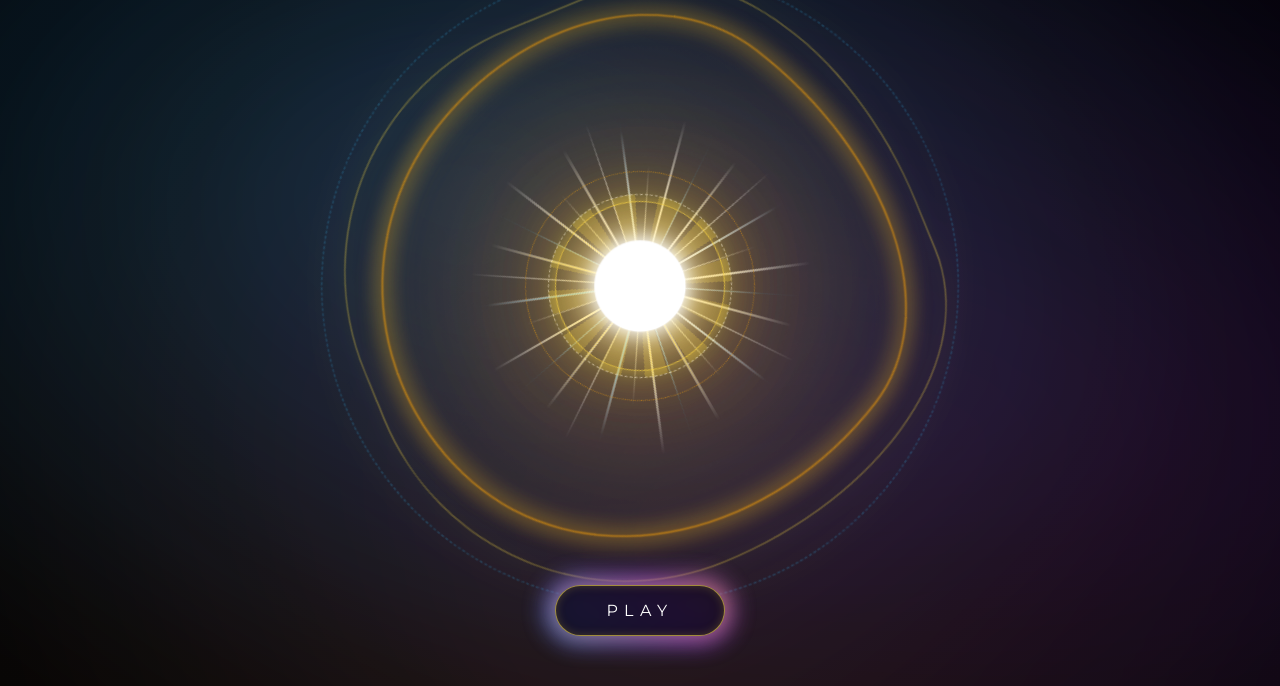
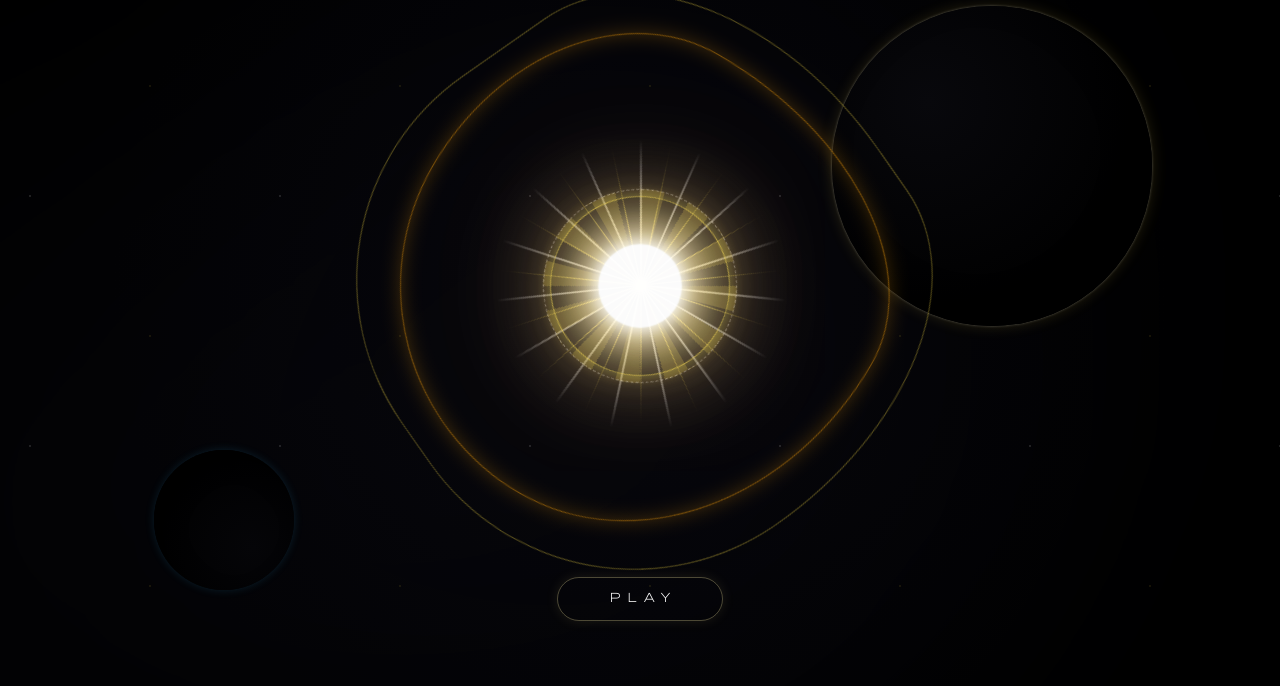
Before and after one commit to ishizawaluck-lang/RNG, a plain HTML site: page index.html in a window 1280 px wide. Shown: the part 114-800 px from the top of the page. Drawn offline with nearby package versions, Linux system fonts and the light colour scheme.

Commit message:
Update index.html

```diff
--- a/index.html
+++ b/index.html
@@ -3,11 +3,11 @@
 <head>
     <meta charset="UTF-8">
     <meta name="viewport" content="width=device-width, initial-scale=1.0">
-    <title>ASTRAL RESONANCE: MYTHIC RNG</title>
-    <!-- Google Fonts: Cinzel Decorative & Montserrat -->
+    <title>ASTRAL</title>
+    <!-- Google Fonts: Syncopate & Montserrat -->
     <link rel="preconnect" href="https://fonts.googleapis.com">
     <link rel="preconnect" href="https://fonts.gstatic.com" crossorigin>
-    <link href="https://fonts.googleapis.com/css2?family=Cinzel+Decorative:wght@700;900&family=Montserrat:wght@200;400&display=swap" rel="stylesheet">
+    <link href="https://fonts.googleapis.com/css2?family=Montserrat:wght@100;200;300&family=Syncopate:wght@400;700&display=swap" rel="stylesheet">
 
     <style>
         * {
@@ -21,7 +21,7 @@
             height: 100%;
             overflow: hidden;
             font-family: 'Montserrat', sans-serif;
-            background-color: #020205;
+            background-color: #000000;
             color: #ffffff;
         }
 
@@ -33,35 +33,71 @@
             flex-direction: column;
             justify-content: space-between;
             align-items: center;
-            background: radial-gradient(circle at center, #110d24 0%, #05040a 60%, #020205 100%);
+            background: radial-gradient(circle at center, #050508 0%, #000000 70%);
             perspective: 1200px;
             overflow: hidden;
-            padding: 30px 0;
+            padding: 40px 0;
         }
 
-        /* === 1. 背景の宇宙と青白い星雲 === */
-        .nebula-bg {
+        /* === 2. 漆黒の背景とダークな星雲 === */
+        .deep-space-bg {
             position: absolute;
-            inset: -30%;
-            width: 160%;
-            height: 160%;
+            inset: -20%;
+            width: 140%;
+            height: 140%;
             background:
-                radial-gradient(ellipse at 40% 40%, rgba(56, 189, 248, 0.22) 0%, transparent 50%),
-                radial-gradient(ellipse at 70% 60%, rgba(147, 51, 234, 0.18) 0%, transparent 50%),
-                radial-gradient(ellipse at 50% 80%, rgba(245, 158, 11, 0.12) 0%, transparent 60%);
-            opacity: 0.85;
-            filter: blur(70px);
+                radial-gradient(circle at 50% 50%, rgba(10, 10, 20, 0.8) 0%, transparent 60%),
+                radial-gradient(ellipse at 30% 70%, rgba(20, 20, 35, 0.4) 0%, transparent 50%);
+            opacity: 0.5;
+            filter: blur(80px);
             z-index: 1;
-            animation: nebulaDrift 15s ease-in-out infinite alternate;
             pointer-events: none;
         }
 
-        @keyframes nebulaDrift {
-            0% { transform: scale(1) translate(0, 0); }
-            100% { transform: scale(1.08) translate(-2%, 2%); }
+        /* 微細な星々 */
+        .stars-layer {
+            position: absolute;
+            inset: 0;
+            z-index: 2;
+            pointer-events: none;
+            background-image:
+                radial-gradient(1px 1px at 30px 60px, rgba(255,255,255,0.7), transparent),
+                radial-gradient(1px 1px at 150px 200px, rgba(253,224,71,0.5), transparent),
+                radial-gradient(1.2px 1.2px at 280px 110px, rgba(255,255,255,0.6), transparent);
+            background-size: 250px 250px;
+            opacity: 0.6;
         }
 
-        /* === ヘッダー：タイトル ===. */
+        /* === 3. 惑星（シルエット・天体）の追加 === */
+        .planet {
+            position: absolute;
+            border-radius: 50%;
+            z-index: 3;
+            pointer-events: none;
+        }
+
+        /* 巨大なメイン惑星（右奥） */
+        .planet-main {
+            top: 15%;
+            right: 10%;
+            width: 320px;
+            height: 320px;
+            background: radial-gradient(circle at 30% 30%, #08080c 0%, #000000 70%);
+            /* コアからの逆光によるエッジの極細ゴールド/ホワイトの光輪 */
+            box-shadow: inset -15px -15px 30px rgba(0,0,0,0.9), 0 0 15px rgba(253, 224, 71, 0.15), 0 0 3px rgba(255, 255, 255, 0.3);
+        }
+
+        /* 小さな衛星（左下） */
+        .planet-sub {
+            bottom: 12%;
+            left: 12%;
+            width: 140px;
+            height: 140px;
+            background: radial-gradient(circle at 70% 70%, #050508 0%, #000000 80%);
+            box-shadow: inset 10px 10px 20px rgba(0,0,0,0.9), 0 0 10px rgba(56, 189, 248, 0.15);
+        }
+
+        /* === 1. ヘッダー：極細・超広間隔のタイトル === */
         .header-area {
             position: relative;
             z-index: 10;
@@ -70,153 +106,116 @@
         }
 
         .game-title {
-            font-family: 'Cinzel Decorative', serif;
-            font-size: clamp(1.2rem, 3vw, 2.4rem);
-            font-weight: 900;
-            letter-spacing: 0.4em;
+            font-family: 'Syncopate', sans-serif;
+            font-size: clamp(1.8rem, 4vw, 3rem);
+            font-weight: 100;
+            letter-spacing: 0.65em;
             text-transform: uppercase;
-            background: linear-gradient(135deg, #ffffff 20%, #fde047 60%, #ca8a04 100%);
-            -webkit-background-clip: text;
-            -webkit-text-fill-color: transparent;
-            text-shadow: 0 0 20px rgba(253, 224, 71, 0.4);
+            color: #ffffff;
+            text-shadow: 0 0 15px rgba(255, 255, 255, 0.4), 0 0 30px rgba(253, 224, 71, 0.2);
+            padding-left: 0.65em; /* letter-spacing分のズレ相殺 */
         }
 
-        /* === 2. 魔法陣コアの完全再現（センター配置） ===. */
+        /* === 中央：神聖な太陽の魔法陣コア === */
         .magic-circle-container {
             position: absolute;
             top: 50%;
             left: 50%;
-            width: 650px;
-            height: 650px;
-            margin: -325px 0 0 -325px;
-            z-index: 3;
+            width: 600px;
+            height: 600px;
+            margin: -300px 0 0 -300px;
+            z-index: 4;
             display: flex;
             justify-content: center;
             align-items: center;
             pointer-events: none;
         }
 
-        /* ① 中心：目もくらむ純白の太陽（Core） */
         .sun-core {
             position: absolute;
-            width: 90px;
-            height: 90px;
+            width: 80px;
+            height: 80px;
             background: #ffffff;
             border-radius: 50%;
             box-shadow:
                 0 0 15px #ffffff,
                 0 0 35px #ffffff,
                 0 0 70px #fef08a,
-                0 0 110px #f59e0b,
-                0 0 160px rgba(245, 158, 11, 0.7),
-                0 0 220px rgba(217, 70, 239, 0.4);
+                0 0 120px #f59e0b,
+                0 0 180px rgba(245, 158, 11, 0.6);
             z-index: 10;
-            animation: corePulse 3.5s ease-in-out infinite alternate;
+            animation: corePulse 4s ease-in-out infinite alternate;
         }
 
         @keyframes corePulse {
-            0% {
-                transform: scale(0.96);
-                box-shadow: 0 0 15px #ffffff, 0 0 30px #ffffff, 0 0 60px #fef08a, 0 0 100px #f59e0b;
-            }
-            100% {
-                transform: scale(1.05);
-                box-shadow: 0 0 20px #ffffff, 0 0 45px #ffffff, 0 0 90px #fef08a, 0 0 140px #f59e0b, 0 0 200px rgba(245, 158, 11, 0.9);
-            }
+            0% { transform: scale(0.95); opacity: 0.9; }
+            100% { transform: scale(1.06); opacity: 1; filter: drop-shadow(0 0 20px #fff); }
         }
 
-        /* ② 内環：古代ルーンと幾何学の二重円（Inner Rings） */
-        .inner-rune-ring-1 {
+        .inner-rune-ring {
             position: absolute;
-            width: 170px;
-            height: 170px;
-            border: 1px solid rgba(253, 224, 71, 0.7);
+            width: 180px;
+            height: 180px;
+            border: 1px solid rgba(253, 224, 71, 0.6);
             border-radius: 50%;
             z-index: 9;
-            box-shadow: 0 0 15px rgba(253, 224, 71, 0.4);
-            animation: rotateClockwise 25s linear infinite;
+            box-shadow: 0 0 15px rgba(253, 224, 71, 0.3);
+            animation: rotateClockwise 30s linear infinite;
         }
 
-        .inner-rune-ring-1::before {
+        .inner-rune-ring::before {
             content: '';
             position: absolute;
             inset: -8px;
-            border: 1.5px dashed rgba(255, 255, 255, 0.6);
+            border: 1px dashed rgba(255, 255, 255, 0.4);
             border-radius: 50%;
-            background: repeating-conic-gradient(from 0deg, rgba(253,224,71,0.25) 0deg 15deg, transparent 15deg 30deg);
+            background: repeating-conic-gradient(from 0deg, rgba(253,224,71,0.2) 0deg 15deg, transparent 15deg 30deg);
         }
 
-        .inner-rune-ring-2 {
-            position: absolute;
-            width: 230px;
-            height: 230px;
-            border: 1px dotted rgba(245, 158, 11, 0.6);
-            border-radius: 50%;
-            z-index: 8;
-            animation: rotateCounter 35s linear infinite;
-        }
-
-        /* ③ 中層：30本以上の全方位に突き刺さる光の槍（Spikes） */
         .sun-spikes-layer {
             position: absolute;
             inset: 0;
-            z-index: 7;
-            animation: rotateCounter 60s linear infinite;
+            z-index: 8;
+            animation: rotateCounter 50s linear infinite;
         }
 
         .spike {
             position: absolute;
             top: 50%;
             left: 50%;
-            width: 3px;
-            height: 310px;
-            background: linear-gradient(to top, transparent, rgba(255,255,255,0.9), #fde047, transparent);
+            width: 2.5px;
+            height: 290px;
+            background: linear-gradient(to top, transparent, rgba(255,255,255,0.8), #fde047, transparent);
             transform-origin: top center;
             clip-path: polygon(50% 0%, 100% 100%, 0% 100%);
         }
 
-        /* 32本の光線を生成（長短を変化させる） */
-        .spike:nth-child(n) { transform: rotate(calc(n * 11.25deg)) translateY(-50%); }
-        .spike:nth-child(even) { height: 240px; width: 2px; opacity: 0.7; }
-        .spike:nth-child(3n) { height: 340px; background: linear-gradient(to top, transparent, #ffffff, #38bdf8, transparent); }
+        .spike:nth-child(n) { transform: rotate(calc(n * 15deg)) translateY(-50%); }
 
-        /* ④ 外層：炎と翼のゴールド神紋（Outer Golden Sigils）★最重要再現 */
         .outer-sigil-system {
             position: absolute;
-            width: 540px;
-            height: 540px;
+            width: 500px;
+            height: 500px;
             border-radius: 50%;
-            z-index: 6;
-            animation: rotateClockwise 50s linear infinite;
+            z-index: 7;
+            animation: rotateClockwise 60s linear infinite;
         }
 
-        /* 炎や翼のような複雑な有機的シルエットをCSSで力技構築 */
         .sigil-wing {
             position: absolute;
-            inset: 20px;
-            border: 2px solid rgba(245, 158, 11, 0.6);
+            inset: 10px;
+            border: 1.5px solid rgba(245, 158, 11, 0.5);
             border-radius: 40% 60% 50% 50% / 50% 40% 60% 50%;
-            box-shadow: 0 0 25px rgba(245, 158, 11, 0.3), inset 0 0 25px rgba(245, 158, 11, 0.3);
-            animation: pulseWing 4s ease-in-out infinite alternate;
+            box-shadow: 0 0 20px rgba(245, 158, 11, 0.25), inset 0 0 20px rgba(245, 158, 11, 0.25);
         }
 
         .sigil-wing::before {
             content: '';
             position: absolute;
-            inset: -30px;
-            border: 1.5px solid rgba(253, 224, 71, 0.5);
+            inset: -35px;
+            border: 1px solid rgba(253, 224, 71, 0.35);
             border-radius: 60% 40% 50% 50% / 40% 60% 50% 50%;
-            transform: rotate(30deg);
-            background: radial-gradient(circle, rgba(245,158,11,0.15) 0%, transparent 70%);
-        }
-
-        .sigil-wing::after {
-            content: '';
-            position: absolute;
-            inset: -60px;
-            border: 1px dashed rgba(56, 189, 248, 0.4);
-            border-radius: 50%;
-            transform: rotate(-15deg);
+            transform: rotate(25deg);
         }
 
         @keyframes rotateClockwise {
@@ -229,152 +228,99 @@
             100% { transform: rotate(-360deg); }
         }
 
-        @keyframes pulseWing {
-            0% { transform: scale(1) rotate(0deg); opacity: 0.85; }
-            100% { transform: scale(1.04) rotate(2deg); opacity: 1; filter: drop-shadow(0 0 10px #fde047); }
-        }
-
-        /* === フッター：PLAYボタン === */
+        /* === 4. フッター：極限までミニマルなPLAYボタン === */
         .footer-area {
             position: relative;
             z-index: 10;
             text-align: center;
-            margin-bottom: 20px;
-        }
-
-        .play-btn-container {
-            position: relative;
-            display: inline-block;
-            border-radius: 40px;
-        }
-
-        .play-btn-container::before {
-            content: '';
-            position: absolute;
-            inset: -6px;
-            background: linear-gradient(45deg, #f59e0b, #38bdf8, #a855f7, #f59e0b);
-            background-size: 300% 300%;
-            border-radius: 45px;
-            z-index: -1;
-            opacity: 0.6;
-            filter: blur(12px);
-            animation: btnGlow 4s ease infinite, colorFlow 8s linear infinite;
+            margin-bottom: 25px;
         }
 
         .play-btn {
-            font-family: 'Montserrat', sans-serif;
+            font-family: 'Syncopate', sans-serif;
             position: relative;
             display: inline-block;
-            padding: 15px 50px;
-            font-size: 1rem;
+            padding: 14px 45px;
+            font-size: 0.85rem;
             font-weight: 400;
-            letter-spacing: 0.4em;
+            letter-spacing: 0.5em;
             color: #ffffff;
-            background: rgba(10, 5, 20, 0.85);
-            border: 1px solid rgba(253, 224, 71, 0.6);
-            border-radius: 40px;
+            background: transparent;
+            border: 1px solid rgba(255, 255, 255, 0.25);
+            border-radius: 30px;
             cursor: pointer;
             outline: none;
-            backdrop-filter: blur(6px);
-            box-shadow: 0 0 20px rgba(245, 158, 11, 0.3), inset 0 0 10px rgba(253, 224, 71, 0.2);
+            box-shadow: 0 0 15px rgba(0, 0, 0, 0.8);
+            animation: btnPulse 3s ease-in-out infinite alternate;
             transition: all 0.4s cubic-bezier(0.16, 1, 0.3, 1);
+            padding-left: calc(45px + 0.5em); /* letter-spacingのバランス調整 */
         }
 
         .play-btn:hover {
-            background: rgba(30, 15, 50, 0.95);
-            border-color: #ffffff;
-            color: #fffbeb;
-            box-shadow: 0 0 35px rgba(253, 224, 71, 0.8), 0 0 60px rgba(56, 189, 248, 0.5), inset 0 0 20px rgba(255, 255, 255, 0.5);
+            background: rgba(255, 255, 255, 0.08);
+            border-color: rgba(253, 224, 71, 0.8);
+            box-shadow: 0 0 25px rgba(253, 224, 71, 0.4), inset 0 0 10px rgba(253, 224, 71, 0.2);
+            letter-spacing: 0.6em;
             transform: translateY(-2px);
-            letter-spacing: 0.45em;
         }
 
-        .play-btn-container:hover::before {
-            opacity: 0.9;
-            filter: blur(16px);
-            animation: btnGlow 1.5s ease infinite, colorFlow 3s linear infinite;
-        }
-
-        @keyframes btnGlow {
-            0%, 100% { transform: scale(1); opacity: 0.5; }
-            50% { transform: scale(1.04); opacity: 0.9; }
-        }
-
-        @keyframes colorFlow {
-            0% { background-position: 0% 50%; }
-            50% { background-position: 100% 50%; }
-            100% { background-position: 0% 50%; }
+        @keyframes btnPulse {
+            0% {
+                border-color: rgba(255, 255, 255, 0.2);
+                box-shadow: 0 0 10px rgba(255, 255, 255, 0.05);
+            }
+            100% {
+                border-color: rgba(253, 224, 71, 0.6);
+                box-shadow: 0 0 20px rgba(253, 224, 71, 0.25);
+            }
         }
     </style>
 </head>
 <body>
 
     <div class="screen-container">
-        <!-- 背景の宇宙と星雲 -->
-        <div class="nebula-bg"></div>
+        <!-- 漆黒の背景＆星々 -->
+        <div class="deep-space-bg"></div>
+        <div class="stars-layer"></div>
 
-        <!-- ヘッダー：タイトル -->
+        <!-- 惑星（シルエット・逆光エッジ発光） -->
+        <div class="planet planet-main"></div>
+        <div class="planet planet-sub"></div>
+
+        <!-- ヘッダー：極細タイトル -->
         <header class="header-area">
-            <h1 class="game-title">ASTRAL RESONANCE: MYTHIC RNG</h1>
+            <h1 class="game-title">ASTRAL</h1>
         </header>
 
-        <!-- 魔法陣コアの完全再現構造 -->
+        <!-- 神聖な太陽の魔法陣コア -->
         <div class="magic-circle-container">
-            <!-- ④ 外層：ゴールドの神紋・翼レイヤー (逆回転) -->
             <div class="outer-sigil-system">
                 <div class="sigil-wing"></div>
             </div>
-
-            <!-- ③ 中層：30本以上の光の槍 (スパイク) -->
             <div class="sun-spikes-layer">
-                <!-- 32本の光線展開 -->
                 <div class="spike" style="transform: rotate(0deg) translateY(-50%);"></div>
-                <div class="spike" style="transform: rotate(11.25deg) translateY(-50%);"></div>
-                <div class="spike" style="transform: rotate(22.5deg) translateY(-50%);"></div>
-                <div class="spike" style="transform: rotate(33.75deg) translateY(-50%);"></div>
-                <div class="spike" style="transform: rotate(45deg) translateY(-50%);"></div>
-                <div class="spike" style="transform: rotate(56.25deg) translateY(-50%);"></div>
-                <div class="spike" style="transform: rotate(67.5deg) translateY(-50%);"></div>
-                <div class="spike" style="transform: rotate(78.75deg) translateY(-50%);"></div>
-                <div class="spike" style="transform: rotate(90deg) translateY(-50%);"></div>
-                <div class="spike" style="transform: rotate(101.25deg) translateY(-50%);"></div>
-                <div class="spike" style="transform: rotate(112.5deg) translateY(-50%);"></div>
-                <div class="spike" style="transform: rotate(123.75deg) translateY(-50%);"></div>
-                <div class="spike" style="transform: rotate(135deg) translateY(-50%);"></div>
-                <div class="spike" style="transform: rotate(146.25deg) translateY(-50%);"></div>
-                <div class="spike" style="transform: rotate(157.5deg) translateY(-50%);"></div>
-                <div class="spike" style="transform: rotate(168.75deg) translateY(-50%);"></div>
-                <div class="spike" style="transform: rotate(180deg) translateY(-50%);"></div>
-                <div class="spike" style="transform: rotate(191.25deg) translateY(-50%);"></div>
-                <div class="spike" style="transform: rotate(202.5deg) translateY(-50%);"></div>
-                <div class="spike" style="transform: rotate(213.75deg) translateY(-50%);"></div>
-                <div class="spike" style="transform: rotate(225deg) translateY(-50%);"></div>
-                <div class="spike" style="transform: rotate(236.25deg) translateY(-50%);"></div>
-                <div class="spike" style="transform: rotate(247.5deg) translateY(-50%);"></div>
-                <div class="spike" style="transform: rotate(258.75deg) translateY(-50%);"></div>
-                <div class="spike" style="transform: rotate(270deg) translateY(-50%);"></div>
-                <div class="spike" style="transform: rotate(281.25deg) translateY(-50%);"></div>
-                <div class="spike" style="transform: rotate(292.5deg) translateY(-50%);"></div>
-                <div class="spike" style="transform: rotate(303.75deg) translateY(-50%);"></div>
-                <div class="spike" style="transform: rotate(315deg) translateY(-50%);"></div>
-                <div class="spike" style="transform: rotate(326.25deg) translateY(-50%);"></div>
-                <div class="spike" style="transform: rotate(337.5deg) translateY(-50%);"></div>
-                <div class="spike" style="transform: rotate(348.75deg) translateY(-50%);"></div>
+                <div class="spike" style="transform: rotate(24deg) translateY(-50%);"></div>
+                <div class="spike" style="transform: rotate(48deg) translateY(-50%);"></div>
+                <div class="spike" style="transform: rotate(72deg) translateY(-50%);"></div>
+                <div class="spike" style="transform: rotate(96deg) translateY(-50%);"></div>
+                <div class="spike" style="transform: rotate(120deg) translateY(-50%);"></div>
+                <div class="spike" style="transform: rotate(144deg) translateY(-50%);"></div>
+                <div class="spike" style="transform: rotate(168deg) translateY(-50%);"></div>
+                <div class="spike" style="transform: rotate(192deg) translateY(-50%);"></div>
+                <div class="spike" style="transform: rotate(216deg) translateY(-50%);"></div>
+                <div class="spike" style="transform: rotate(240deg) translateY(-50%);"></div>
+                <div class="spike" style="transform: rotate(264deg) translateY(-50%);"></div>
+                <div class="spike" style="transform: rotate(288deg) translateY(-50%);"></div>
+                <div class="spike" style="transform: rotate(312deg) translateY(-50%);"></div>
+                <div class="spike" style="transform: rotate(336deg) translateY(-50%);"></div>
             </div>
-
-            <!-- ② 内環：古代ルーン文字の環 -->
-            <div class="inner-rune-ring-2"></div>
-            <div class="inner-rune-ring-1"></div>
-
-            <!-- ① 中心：目もくらむ純白の太陽 -->
+            <div class="inner-rune-ring"></div>
             <div class="sun-core"></div>
         </div>
 
-        <!-- フッター：PLAYボタン -->
+        <!-- フッター：ミニマルPLAYボタン -->
         <footer class="footer-area">
-            <div class="play-btn-container">
-                <button class="play-btn">PLAY</button>
-            </div>
+            <button class="play-btn">PLAY</button>
         </footer>
     </div>
 
```
